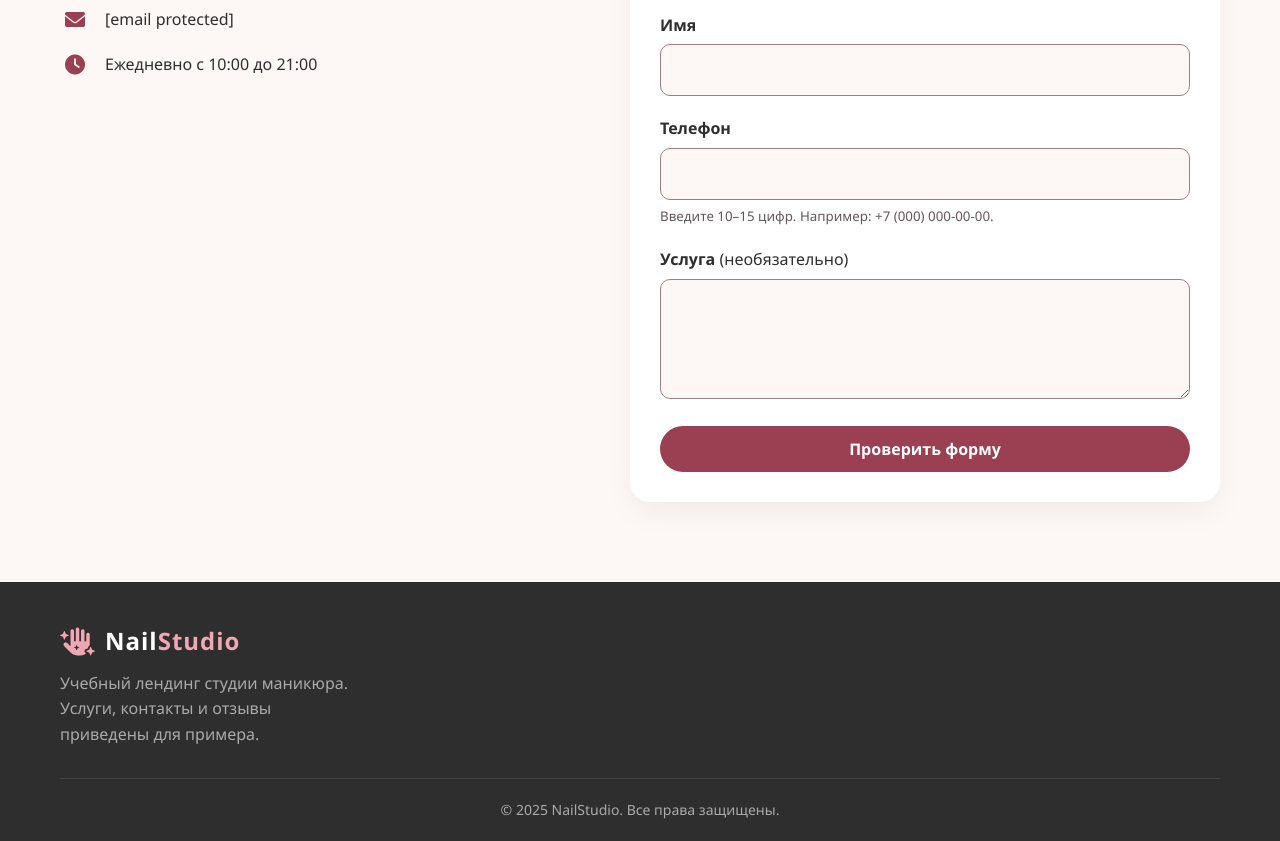
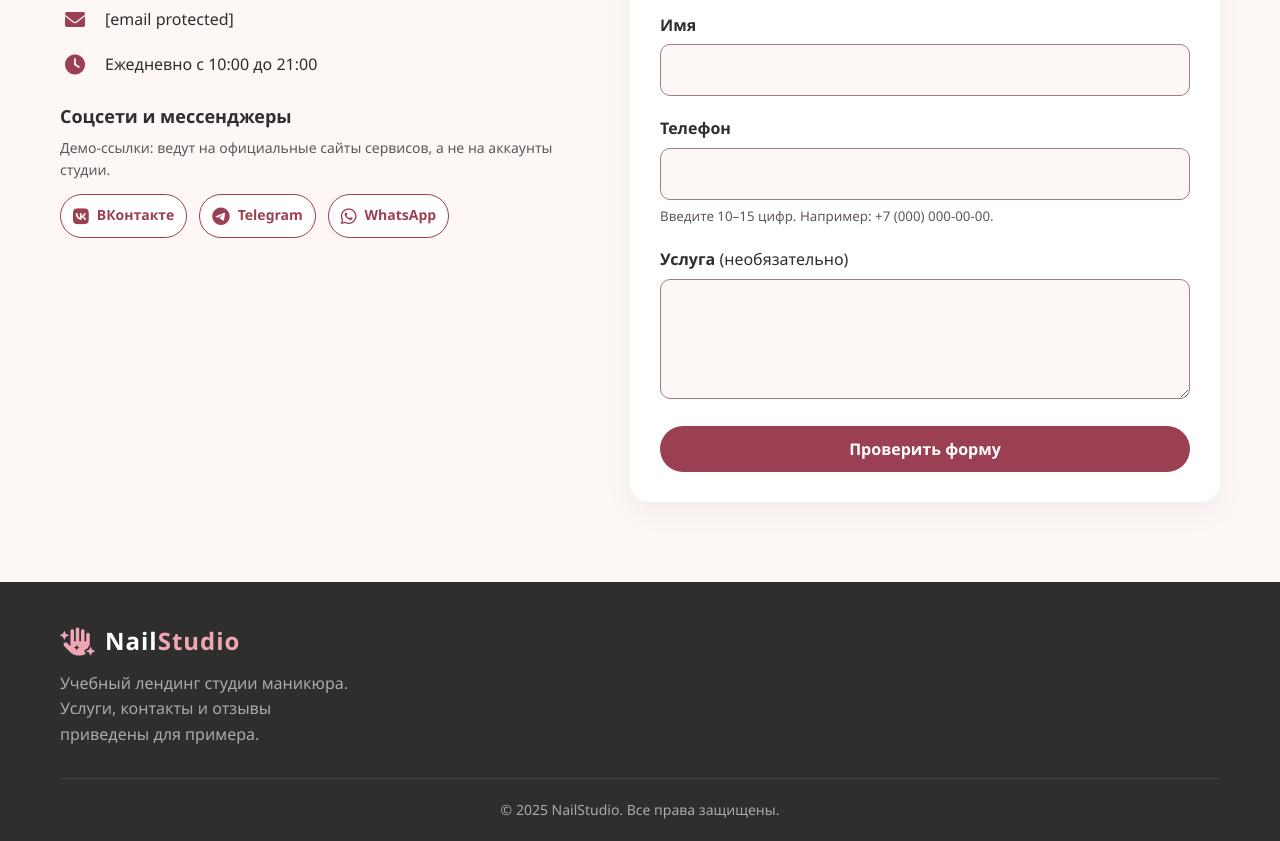
Before and after one commit to AnisimovVladimir/nail-studio, a plain HTML site: page index.html in a window 1280 px wide. Shown: the part 3776-4617 px from the top of the page. Drawn offline with Linux system fonts and the light colour scheme.

Commit message:
Add files via upload

```diff
--- a/index.html
+++ b/index.html
@@ -212,11 +212,20 @@
                         </div>
                         <div class="contact-item">
                             <i aria-hidden="true" class="fas fa-envelope"></i>
-                            <span><a href="/cdn-cgi/l/email-protection" class="__cf_email__" data-cfemail="28404d444447684d50494558444d064b4745">[email&#160;protected]</a></span>
+                            <span><a href="/cdn-cgi/l/email-protection" class="__cf_email__" data-cfemail="87efe2ebebe8c7e2ffe6eaf7ebe2a9e4e8ea">[email&#160;protected]</a></span>
                         </div>
                         <div class="contact-item">
                             <i aria-hidden="true" class="fas fa-clock"></i>
                             <span>Ежедневно с 10:00 до 21:00</span>
+                        </div>
+                        <div class="contact-social">
+                            <h4>Соцсети и мессенджеры</h4>
+                            <p>Демо-ссылки: ведут на официальные сайты сервисов, а не на аккаунты студии.</p>
+                            <ul class="contact-social-links">
+                                <li><a href="https://vk.com/"><i class="fab fa-vk" aria-hidden="true"></i> ВКонтакте</a></li>
+                                <li><a href="https://telegram.org/"><i class="fab fa-telegram" aria-hidden="true"></i> Telegram</a></li>
+                                <li><a href="https://www.whatsapp.com/"><i class="fab fa-whatsapp" aria-hidden="true"></i> WhatsApp</a></li>
+                            </ul>
                         </div>
                     </div>
                     <div class="contact-form">
--- a/style.css
+++ b/style.css
@@ -451,6 +451,50 @@ nav a:hover::after {
     text-align: center;
 }
 
+.contact-social {
+    margin-top: 24px;
+}
+
+.contact-social h4 {
+    font-size: 18px;
+    margin-bottom: 6px;
+}
+
+.contact-social p {
+    color: var(--muted);
+    font-size: 14px;
+    margin-bottom: 12px;
+}
+
+.contact-social-links {
+    display: flex;
+    flex-wrap: wrap;
+    gap: 12px;
+}
+
+.contact-social-links a {
+    display: inline-flex;
+    align-items: center;
+    gap: 8px;
+    min-height: 44px;
+    padding: 8px 12px;
+    border: 1px solid var(--accent);
+    border-radius: 24px;
+    background: #fff;
+    color: var(--accent);
+    font-size: 14px;
+    font-weight: 600;
+}
+
+.contact-social-links a:hover {
+    background: var(--accent);
+    color: #fff;
+}
+
+.contact-social-links i {
+    font-size: 18px;
+}
+
 .contact-form {
     flex: 1;
     min-width: 280px;
```
